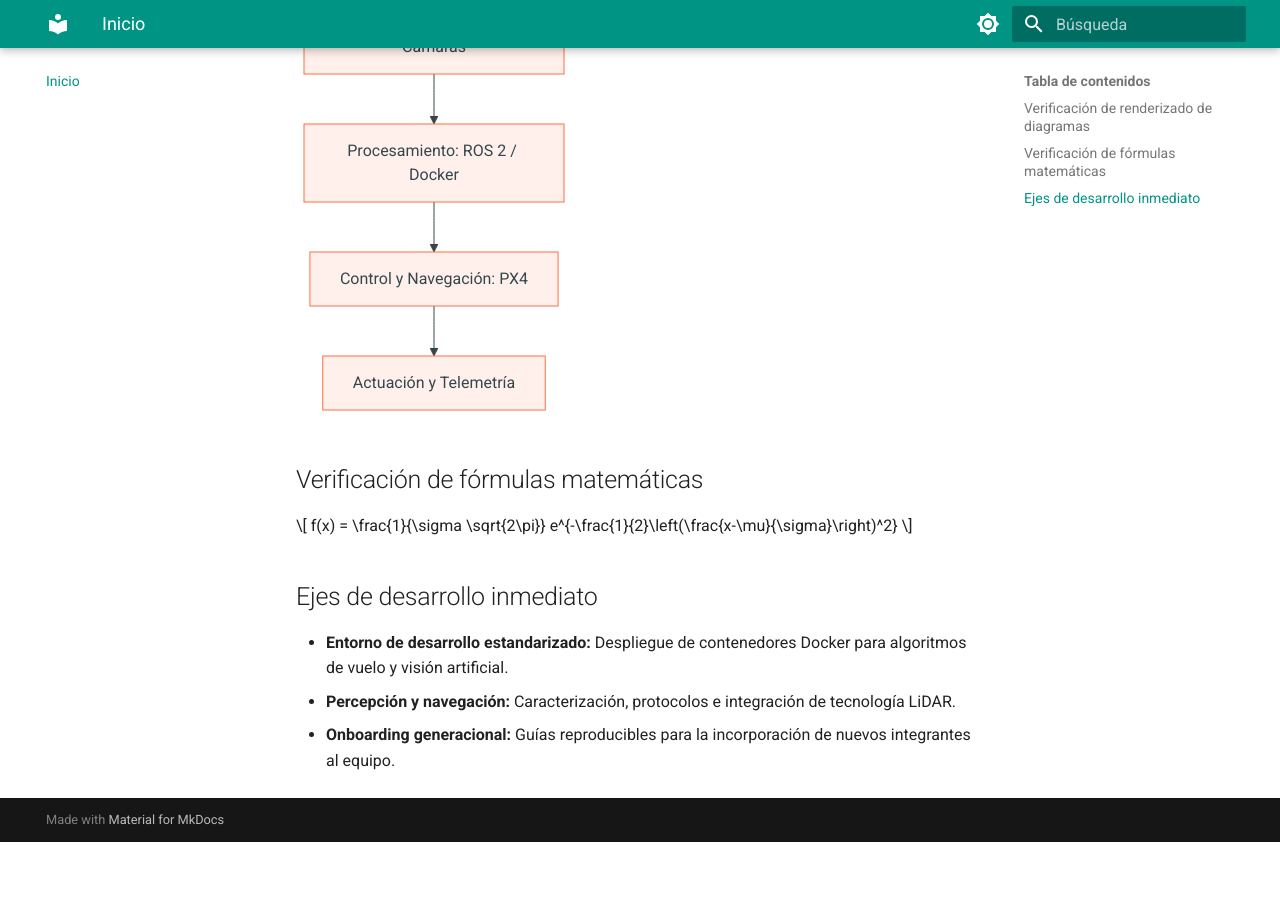
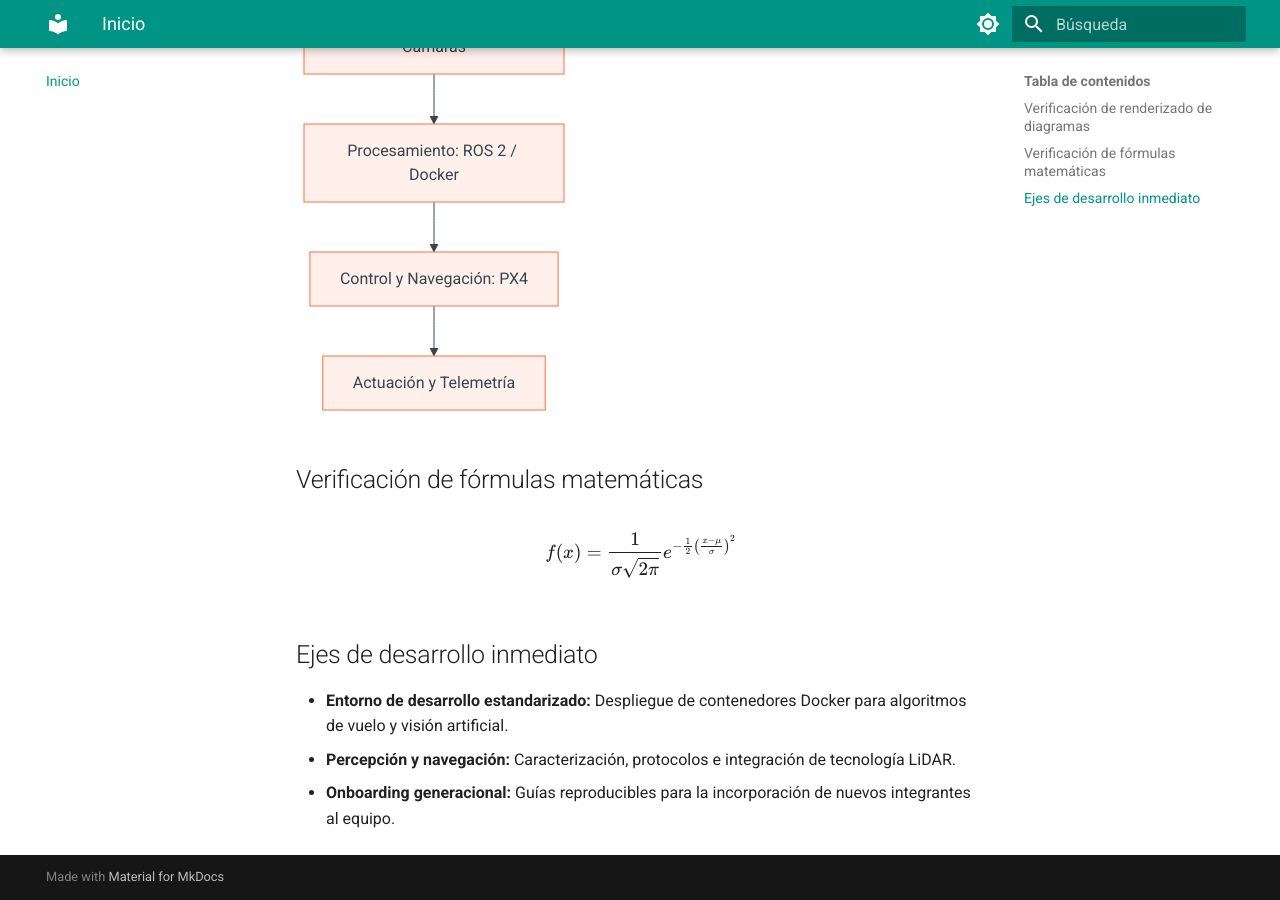
Before and after one commit to Dronkab-UNAQ/dronkab-docs, an MkDocs documentation site: the page built from docs/index.md, in a window 1280 px wide and 900 px high, scrolled down 506 px. Built offline with MkDocs 1.6.1 and Material for MkDocs 9.7.7, drawn with Linux system fonts in a browser that asks for light colours; before the commit the page ends 1348 px from its top, so only the background shows below that; some of the changed lines change nothing that is shown.

Commit message:
feat: include MathJax for rendering mathematical content
Added MathJax scripts for mathematical rendering.

```diff
--- a/mkdocs.yml
+++ b/mkdocs.yml
@@ -56,6 +56,11 @@
   - attr_list
   - md_in_html
 
+# Enlace a los scripts de renderizado matemático
+extra_javascript:
+  - javascripts/mathjax.js
+  - https://unpkg.com/mathjax@3/es5/tex-mml-chtml.js
+
 # Navegación estructural base
 nav:
   - Inicio: index.md
```
